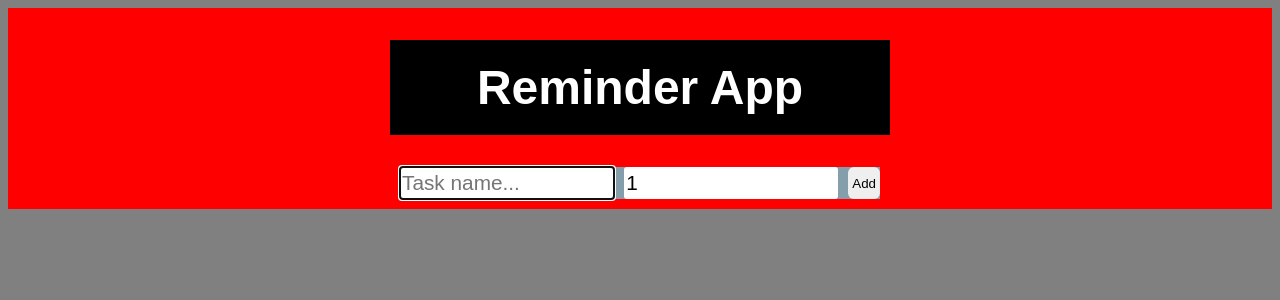
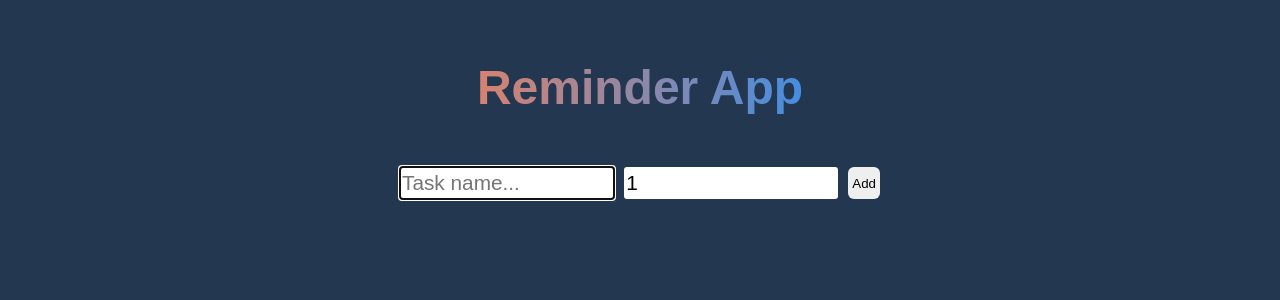
Before and after one commit to iSmirk-01/Reminder-App, a React (Vite) app in the folder reminder/: page / in a window 1280 px wide. Shown: the top 300 px of the page. Built offline with nearby package versions, Linux system fonts and the light colour scheme.

Commit message:
css changes, grid, gradient

```diff
--- a/reminder/src/components/Form.tsx
+++ b/reminder/src/components/Form.tsx
@@ -97,7 +97,7 @@ export default function ReminderApp() {
   return (
     <div className='reminder-app'>
       <div className="app-container">
-      <h1 className='header'>Reminder App</h1>
+      <h1 className='header gradient-text'>Reminder App</h1>
       <div className="input-container">
         <input
           onChange={handleInputChange}
@@ -120,6 +120,7 @@ export default function ReminderApp() {
         </button>
       </div>
       {errorMsg && <div className='error'>{errorMsg}</div>}
+      {tasks.length > 0 && (
       <div className="task-container">
         {tasks.map((task, index) => (
           <div key={index} className="task">
@@ -131,6 +132,7 @@ export default function ReminderApp() {
           </div>
         ))}
       </div>
+      )}
       </div>
     </div>
   );
--- a/reminder/src/index.css
+++ b/reminder/src/index.css
@@ -1,6 +1,6 @@
 body {
-  background-color: grey;
-  font-family: sans-serif
+  font-family: sans-serif;
+  background-color: rgb(35, 55, 80);
 }
 
 input {
@@ -15,12 +15,12 @@ button {
   border-radius: 6px;
   padding: 4px;
   border: none;
+  cursor: pointer;
 }
 
 .reminder-app {
   display: flex;
   flex-direction: column;
-  background-color: red;
   justify-content: center;
   align-items: center;
 }
@@ -34,14 +34,11 @@ button {
 .header {
   display: flex;
   justify-content: center;
-  background-color: black;
-  color: white;
   padding: 20px;
   font-size: 3rem;
 }
 
 .input-container {
-  background-color: rgb(132, 159, 171);
   display: flex;
   gap: 10px;
   justify-content: center;
@@ -49,41 +46,51 @@ button {
   position: sticky;
   top: 0;
   z-index: 100;
+}
 
+.task-container button {
+  width: 50px;
+  height: 30px;
+  margin-top: 20px;
 }
 
 .task-container {
-  display: flex;
-  flex-direction: column;
-  justify-content: center;
-  align-items: center;
-  background-color: rgb(0, 219, 231);
-
+background: linear-gradient(0deg, rgb(0, 251, 255) 0%, rgb(28, 139, 183) 100%);
+border-radius: 8px;
+  width: 480px;
+  display: grid;
+  grid-template-columns: 2fr 1fr auto; /* 3 columns */
+  gap: 10px;
+  padding: 10px;
 }
 
 .task {
-  display: flex;
-  align-items: center;
-  gap: 10px;
-}
-.task p {
-  text-decoration: underline;
+  display: contents; /* allows the grid to work properly */
 }
 
+.task p {
+  font-size: 1.4rem;
+}
 
 .time-green {
-  background-color: green;
+  background-color: rgb(1, 189, 1);
   border-radius: 2px;
 }
 
 .time-red {
   background-color: red;
-    border-radius: 2px;
-    box-shadow: 0px 5px 4px solid rgb(13, 255, 1);
+  border-radius: 2px;
 }
 
 .error {
-  background-color: green;
-  padding-left: 50px;
+  margin-bottom: 5px;
+  padding-left: 30px;
   color: red;
+  font-size: 1.2rem;
 }
+
+.gradient-text {
+  background: linear-gradient(90deg, #ff7f50, #1e90ff);
+  -webkit-background-clip: text;
+  -webkit-text-fill-color: transparent;
+}
```
